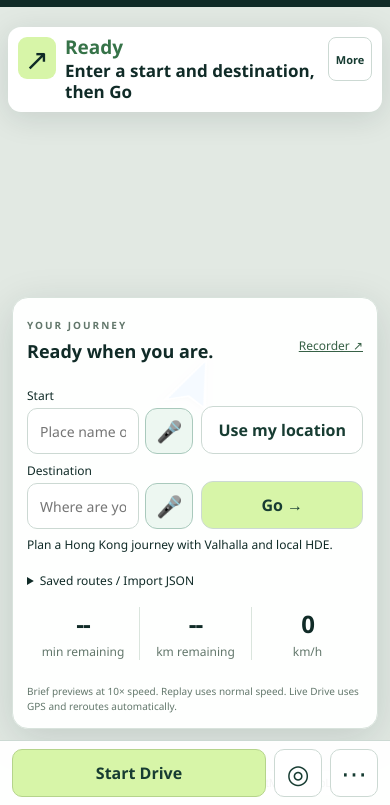
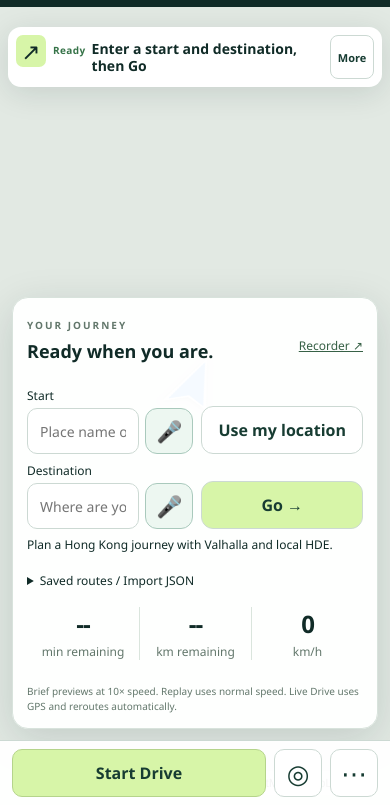
Before and after one commit to pat888953/taxi-bo, a website: page taxibomap/app/navidrive.html in a window 390 px wide. Shown: the part 39-844 px from the top of the page. Drawn offline with nearby package versions, Linux system fonts and the light colour scheme; no server answers.

Commit message:
Reduce current-action text and phone guidance spacing

```diff
--- a/taxibomap/app/navidrive.css
+++ b/taxibomap/app/navidrive.css
@@ -118,14 +118,14 @@
 .navidrive-vehicle-marker::before,.navidrive-vehicle-marker::after{clip-path:polygon(50% 0,94% 96%,50% 79%,6% 96%)}
 .navidrive-vehicle-marker::after{inset:5px}
 @media(max-width:780px){
- .turn-card{top:66px;left:8px;width:calc(100% - 16px);grid-template-columns:38px minmax(0,1fr) 44px;gap:6px 9px;padding:10px;border-radius:13px;max-height:34svh;overflow:auto}
- .turn-card .direction{min-width:38px;width:38px;height:42px;border-radius:9px;font-size:29px}
- .turn-card .turn-content{gap:2px}
+ .turn-card{top:66px;left:8px;width:calc(100% - 16px);grid-template-columns:30px minmax(0,1fr) 44px;gap:4px 7px;padding:8px;border-radius:13px;max-height:34svh;overflow:auto}
+ .turn-card .direction{min-width:30px;width:30px;height:32px;border-radius:7px;font-size:23px}
+ .turn-card .turn-content{display:flex;align-items:baseline;align-content:center;flex-wrap:wrap;gap:2px 6px;align-self:center}
  .next-maneuver{font-size:14px;padding:6px 8px;line-height:1.25;display:-webkit-box;-webkit-box-orient:vertical;-webkit-line-clamp:2;overflow:hidden}
  .next-maneuver[hidden]{display:none}
  .turn-card.is-expanded .next-maneuver{display:block;overflow:visible;-webkit-line-clamp:unset}
- #nextDistance{font-size:19px}
- #nextInstruction{font-size:17px;line-height:1.25;display:-webkit-box;-webkit-box-orient:vertical;-webkit-line-clamp:3;overflow:hidden}
+ #nextDistance{font-size:10px;line-height:1.2;letter-spacing:.04em;flex-shrink:0}
+ #nextInstruction{font-size:14px;line-height:1.25;flex:1 1 140px;display:-webkit-box;-webkit-box-orient:vertical;-webkit-line-clamp:3;overflow:hidden}
  .turn-card .guidance-toggle{display:block;grid-column:3;grid-row:1;align-self:start;min-height:44px;padding:4px;font-size:11px;border-radius:8px}
  .turn-card #roadGuidance.maneuver-details{grid-column:1/-1;grid-template-columns: minmax(0,1fr) minmax(0,1fr);align-items:center;gap:5px 9px;padding-top:7px}
  #roadGuidance .guidance-source{display:none}
--- a/taxibomap/app/navidrive.html
+++ b/taxibomap/app/navidrive.html
@@ -10,7 +10,7 @@
   <link rel="manifest" href="navidrive.webmanifest">
   <link rel="icon" type="image/png" sizes="192x192" href="icons/navidrive-192.png">
   <link rel="apple-touch-icon" href="icons/navidrive-192.png">
-  <link rel="stylesheet" href="navidrive.css?v=20261017controls1">
+  <link rel="stylesheet" href="navidrive.css?v=20261017smallnow1">
 </head>
 <body>
   <main>
```
